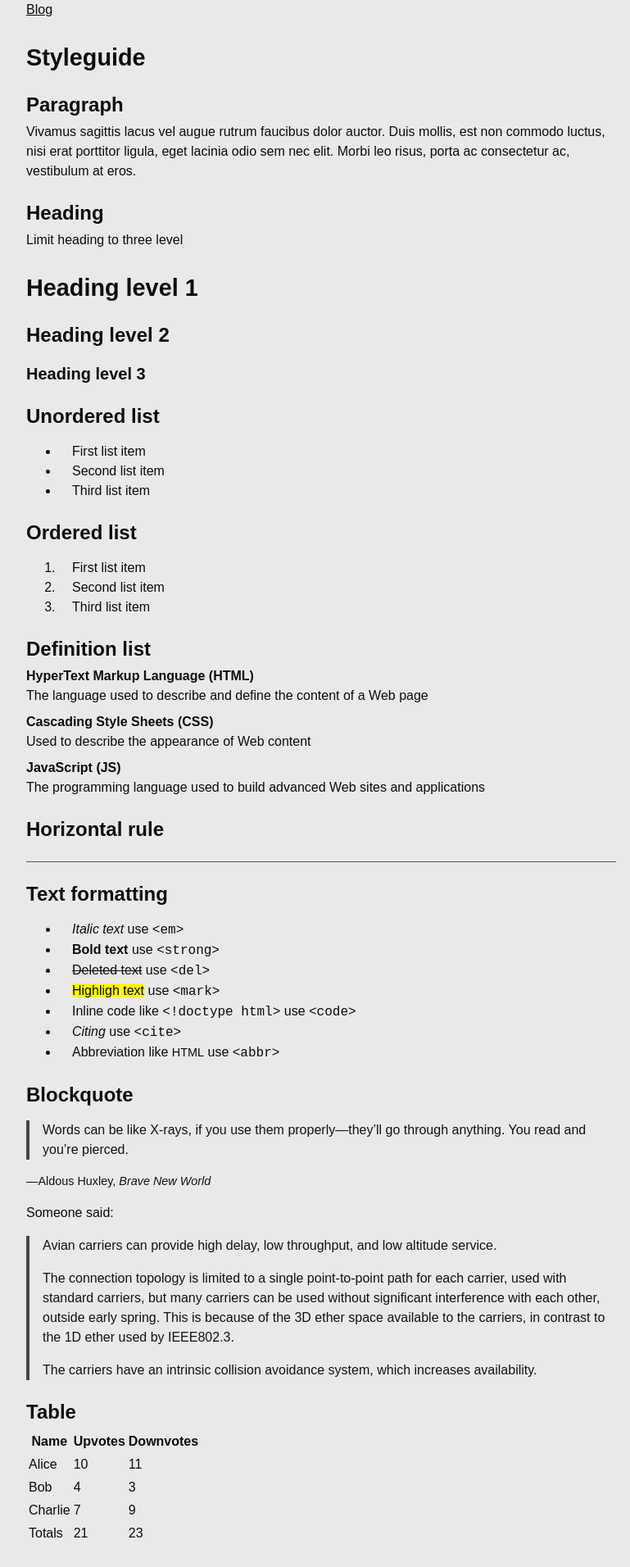
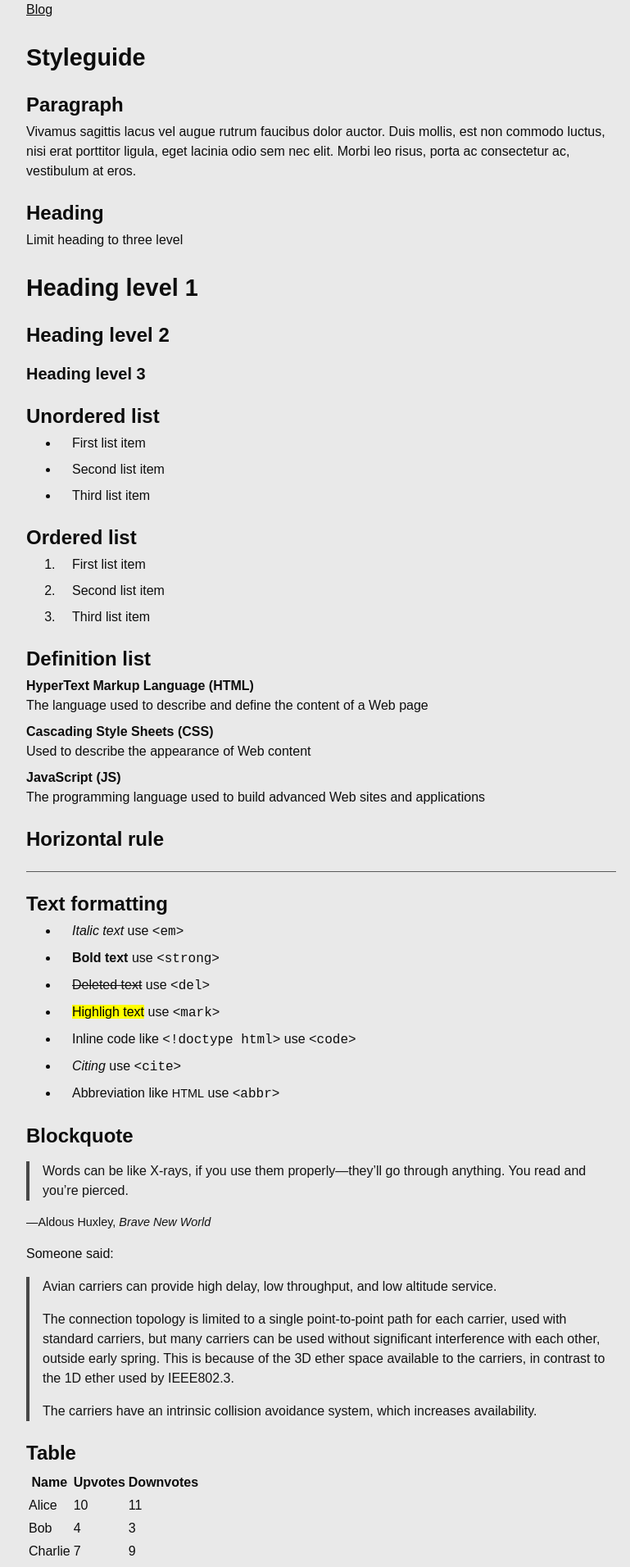
Before and after one commit to aflim/blog, a Jekyll site: the page built from styleguide.md, in a window 1280 px wide. Shown: the top 1912 px of the page at 82% size, without its empty margins (248-1017 px from the left). Built offline with Jekyll 4.4.1, drawn with Linux system fonts in a browser that asks for light colours.

Commit message:
Update _typography.scss

```diff
--- a/_sass/_typography.scss
+++ b/_sass/_typography.scss
@@ -36,11 +36,12 @@ p {
 
 ul,
 ol {
-  margin-block-start: 1em;
+  margin-block-start: 0;
   margin-block-end: 1em;
 
   li {
     padding-inline-start: $spacer-base;
+    margin-block-end: .5em;
   }
 }
 
@@ -72,7 +73,7 @@ abbr {
 
   &[title] {
     cursor: help;
-    border-block-end: 1px dotted red;
+    border-block-end: 1px dotted $border-1;
   }
 }
 
```
